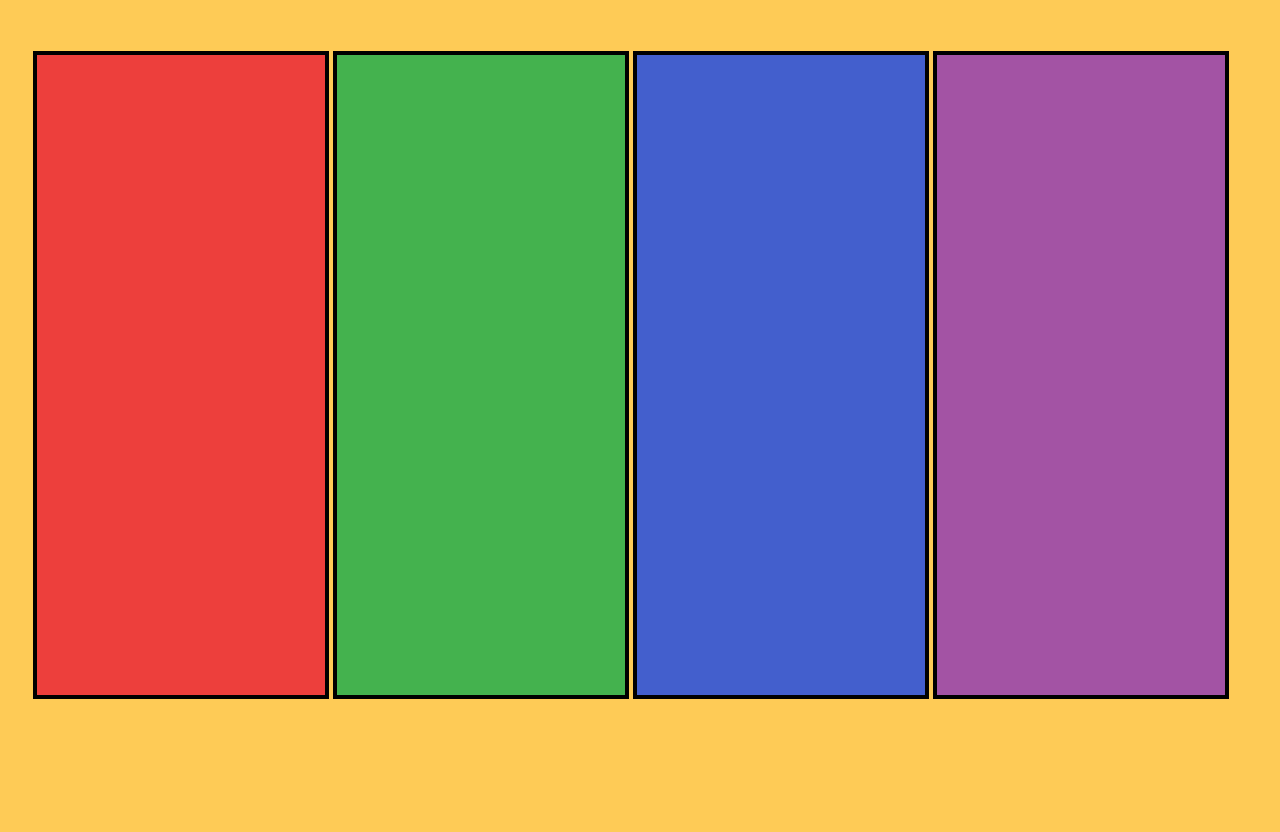
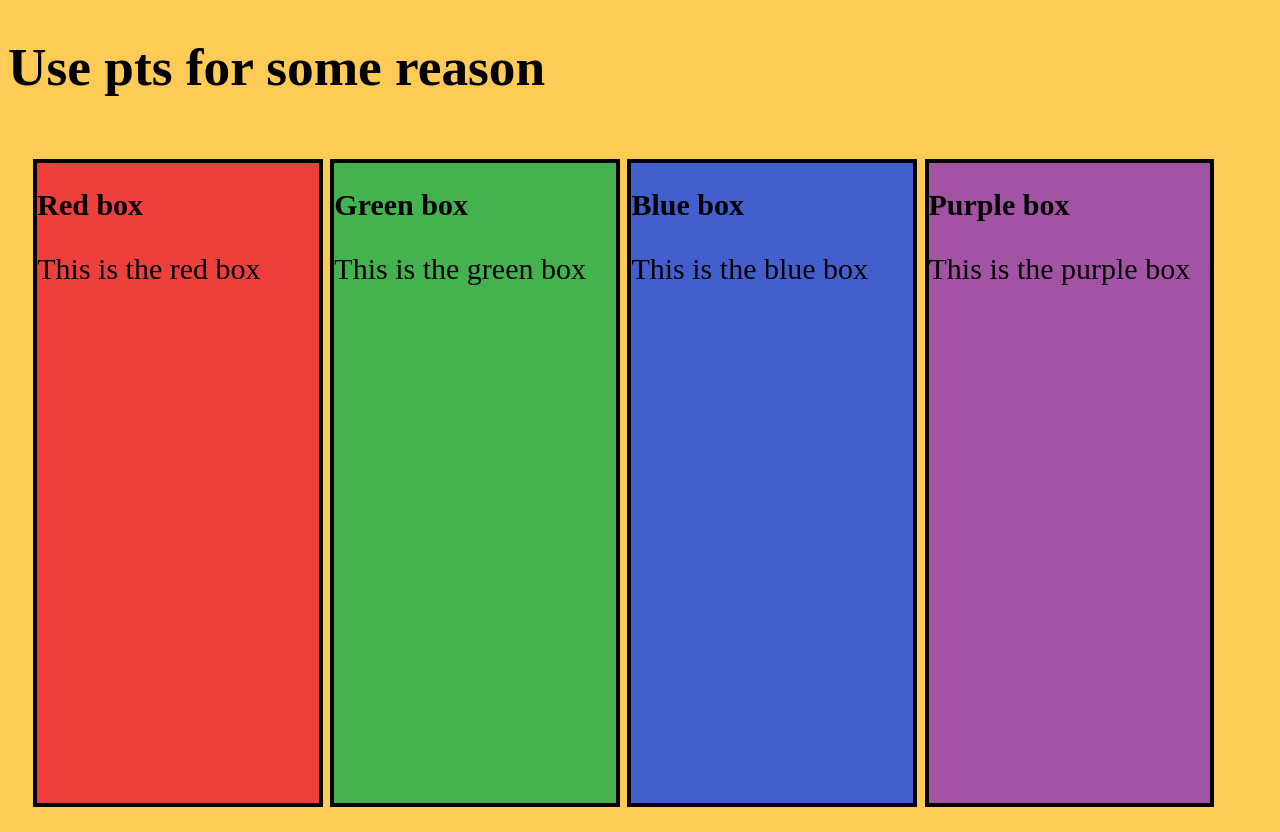
Before and after one commit to BrittanyGreenslade/WK4A, a plain HTML site: page index.html in a window 1280 px wide. Before the commit the page ends 800 px from the top, so only its background shows below. Drawn offline with Linux system fonts and the light colour scheme.

Commit message:
Added measurement units

```diff
--- a/css/style.css
+++ b/css/style.css
@@ -1,3 +1,6 @@
+html {
+  font-size: 30px;
+}
 body {
   background: #fecb56;
 }
@@ -5,29 +8,41 @@ body {
   padding-top: 2%;
   margin: 2% 2%;
 }
+.colouredColumns {
+  font-size: 0.5rem;
+}
+h1 {
+  font-size: 40pt;
+}
+p {
+  font-size: 2em;
+}
+h2 {
+  font-size: 1rem;
+}
 #red {
-  width: 22.5vw;
+  width: 22vw;
   height: 80vh;
   background: #ed3f3c;
   display: inline-block;
   border: 4px solid black;
 }
 #green {
-  width: 22.5vw;
+  width: 22vw;
   height: 80vh;
   background: #44b24e;
   display: inline-block;
   border: 4px solid black;
 }
 #blue {
-  width: 22.5vw;
+  width: 22vw;
   height: 80vh;
   background: #435fcd;
   display: inline-block;
   border: 4px solid black;
 }
 #purple {
-  width: 22.5vw;
+  width: 22vw;
   height: 80vh;
   background: #a353a4;
   display: inline-block;
--- a/index.html
+++ b/index.html
@@ -8,11 +8,26 @@
     <link rel="stylesheet" href="css/style.css" />
   </head>
   <body>
+    <header>
+      <h1>Use pts for some reason</h1>
+    </header>
     <section id="boxContainer">
-      <span id="red"></span>
-      <span id="green"></span>
-      <span id="blue"></span>
-      <span id="purple"></span>
+      <span class="colouredColumns" id="red">
+        <h2>Red box</h2>
+        <p>This is the red box</p>
+      </span>
+      <span class="colouredColumns" id="green">
+        <h2>Green box</h2>
+        <p>This is the green box</p>
+      </span>
+      <span class="colouredColumns" id="blue">
+        <h2>Blue box</h2>
+        <p>This is the blue box</p>
+      </span>
+      <span class="colouredColumns" id="purple">
+        <h2>Purple box</h2>
+        <p>This is the purple box</p>
+      </span>
     </section>
   </body>
 </html>
```
